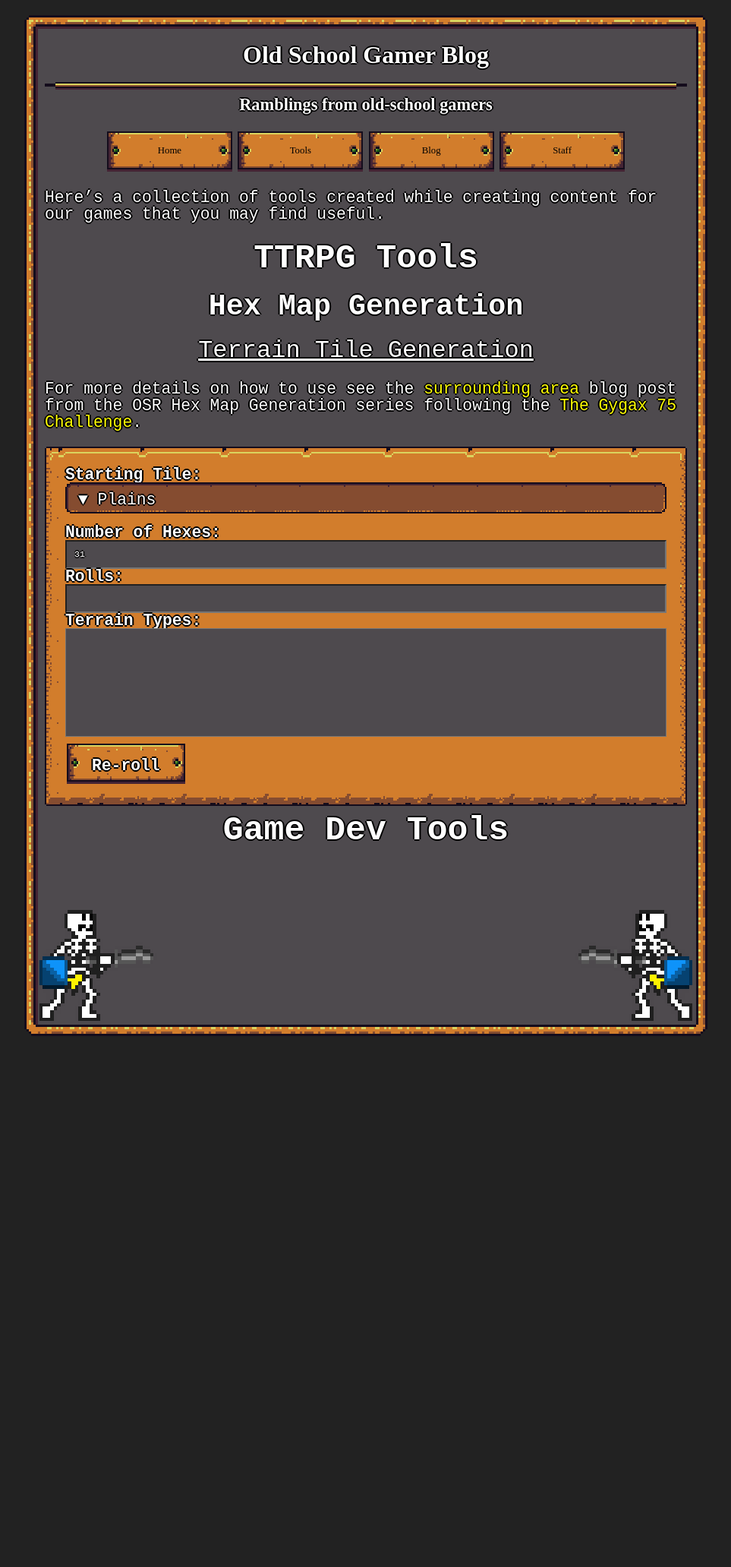
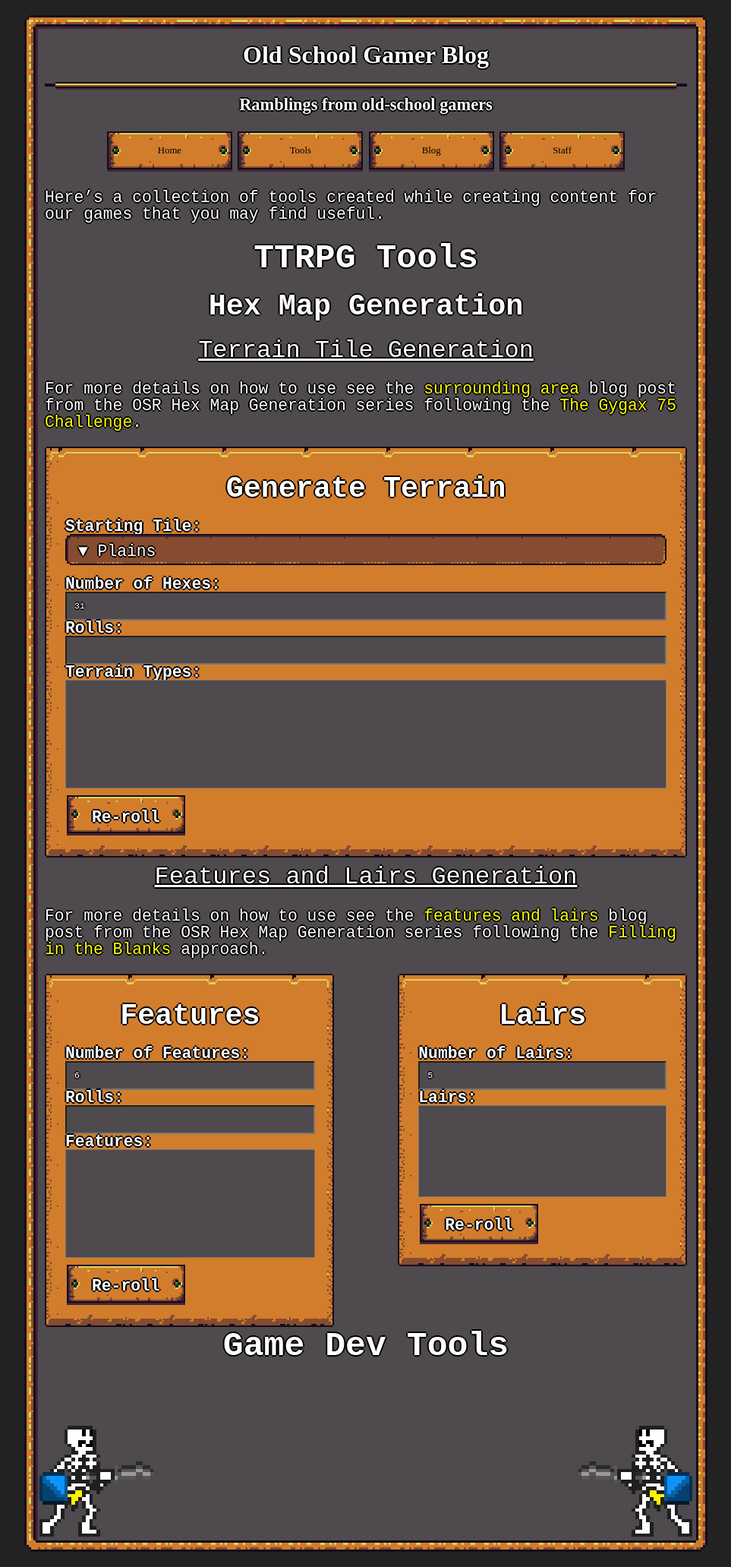
Before and after one commit to jstoops/jstoops.github.io, a Jekyll site: the page built from tools.md, in a window 1280 px wide. Shown: the whole page at 76% size, without its empty margins (158-1121 px from the left). Built offline with Jekyll 4.4.1, drawn with Linux system fonts in a browser that asks for light colours; some web fonts are replaced.

Commit message:
Add features and lairs to tools

```diff
--- a/assets/js/scripts.js
+++ b/assets/js/scripts.js
@@ -201,9 +201,10 @@ function terrainLookup(terrainRoll, terrainType) {
   }
 }
 
-function generateTerrain(terrainType, noDice, noSides, rollDisplayElement, terrainDisplayElement) {
+function generateTerrain(terrainType, noDice, rollDisplayElement, terrainDisplayElement) {
   const rollResultOutput = document.getElementById(rollDisplayElement);
   const terrainOutput = document.getElementById(terrainDisplayElement);
+  const noSides = 20;
   rollResults = "";
   terrain = "";
   for (i=0; i < noDice; i++) {
@@ -228,9 +229,11 @@ const featureRanges = [
   { min: 20, max: 20, text: "Magic" }
 ];
 
-function generateFeatures(noFeatures, noSides, noHexes, rollDisplayElement, featureDisplayElement) {
+function generateFeatures(noFeatures, rollDisplayElement, featureDisplayElement) {
   const rollResultOutput = document.getElementById(rollDisplayElement);
   const featureOutput = document.getElementById(featureDisplayElement);
+  const noSides = 20;
+  const noHexes = 100;
   rollResults = "";
   features = "";
   for (i=0; i < noFeatures; i++) {
@@ -247,8 +250,9 @@ function generateFeatures(noFeatures, noSides, noHexes, rollDisplayElement, feat
   featureOutput.value = features.slice(0, -1);
 }
 
-function generateLairs(noLairs, noHexes, displayElement) {
+function generateLairs(noLairs, displayElement) {
   const output = document.getElementById(displayElement);
+  const noHexes = 100;
   lairs = "";
   for (i=0; i < noLairs; i++) {
     hexTile = rollDice(noHexes);
--- a/tools.md
+++ b/tools.md
@@ -10,9 +10,10 @@ Here's a collection of tools created while creating content for our games that y
 
 ### Terrain Tile Generation
 
-For more details on how to use see the <a href="2025-07-26-osr-hex-gen-surrounding-area.html">surrounding area</a> blog post from the OSR Hex Map Generation series following the [The Gygax 75 Challenge](https://archive.org/details/the-gygax-75-challenge-ttrpg-worldbuilding-resource).
+For more details on how to use see the <a href="2025/07/26/osr-hex-gen-surrounding-area.html">surrounding area</a> blog post from the OSR Hex Map Generation series following the [The Gygax 75 Challenge](https://archive.org/details/the-gygax-75-challenge-ttrpg-worldbuilding-resource).
 
 <div class="roll-results rpgui-container framed-golden-2" style="position:relative; width:100%; height:auto; display:inline-block">
+    <h2>Generate Terrain</h2>
     <label>Starting Tile:</label>
     <select id="terrain-type" class="rpgui-dropdown" data-rpguitype="dropdown" style="display: none;">
         <option value="Plains" selected="">Plains</option>
@@ -27,7 +28,28 @@ For more details on how to use see the <a href="2025-07-26-osr-hex-gen-surroundi
     <label>Number of Hexes:</label> <input id="no-hexes" value="31" />
     <label>Rolls:</label> <input id="terrain-rolls" />
     <label>Terrain Types:</label> <textarea id="terrain-types" rows="6"></textarea>
-    <button onClick="generateTerrain(document.getElementById('terrain-type').value, document.getElementById('no-hexes').value, 20, 'terrain-rolls', 'terrain-types')" class="rpgui-button" type="button"><p>Re-roll</p></button>
+    <button onClick="generateTerrain(document.getElementById('terrain-type').value, document.getElementById('no-hexes').value, 'terrain-rolls', 'terrain-types')" class="rpgui-button" type="button"><p>Re-roll</p></button>
+</div>
+
+<div style="clear: both;" />
+
+### Features and Lairs Generation
+
+For more details on how to use see the <a href="2025/07/27/osr-hex-gen-features-lairs.html">features and lairs</a> blog post from the OSR Hex Map Generation series following the [Filling in the Blanks](https://www.drivethrurpg.com/en/product/325708/filling-in-the-blanks) approach.
+
+<div class="roll-results rpgui-container framed-golden-2" style="float:left; width: 45%; padding-right: 10px; position:relative; height:auto; display:inline-block">
+   <h2>Features</h2>
+   <label>Number of Features:</label> <input id="no-features" value="6" />
+   <label>Rolls:</label> <input id="feature-rolls" />
+   <label>Features:</label> <textarea id="feature-results" rows="6"></textarea>
+   <button onClick="generateFeatures(document.getElementById('no-features').value, 'feature-rolls', 'feature-results')" class="rpgui-button" type="button"><p>Re-roll</p></button>
+</div>
+
+<div class="roll-results rpgui-container framed-golden-2" style="float:right; width: 45%; position:relative; height:auto; display:inline-block">
+   <h2>Lairs</h2>
+   <label>Number of Lairs:</label> <input id="no-lairs" value="5" />
+   <label>Lairs:</label> <textarea id="lair-results" rows="5"></textarea>
+   <button onClick="generateLairs(document.getElementById('no-lairs').value, 'lair-results')" class="rpgui-button" type="button"><p>Re-roll</p></button>
 </div>
 
 <div style="clear: both;" />
```
Also changed, not shown: _posts/2025-07-26-osr-hex-gen-surrounding-area.md (+15 -8 lines), _posts/2025-07-27-osr-hex-gen-features-lairs.md (+14 -12 lines), 7 other files.
